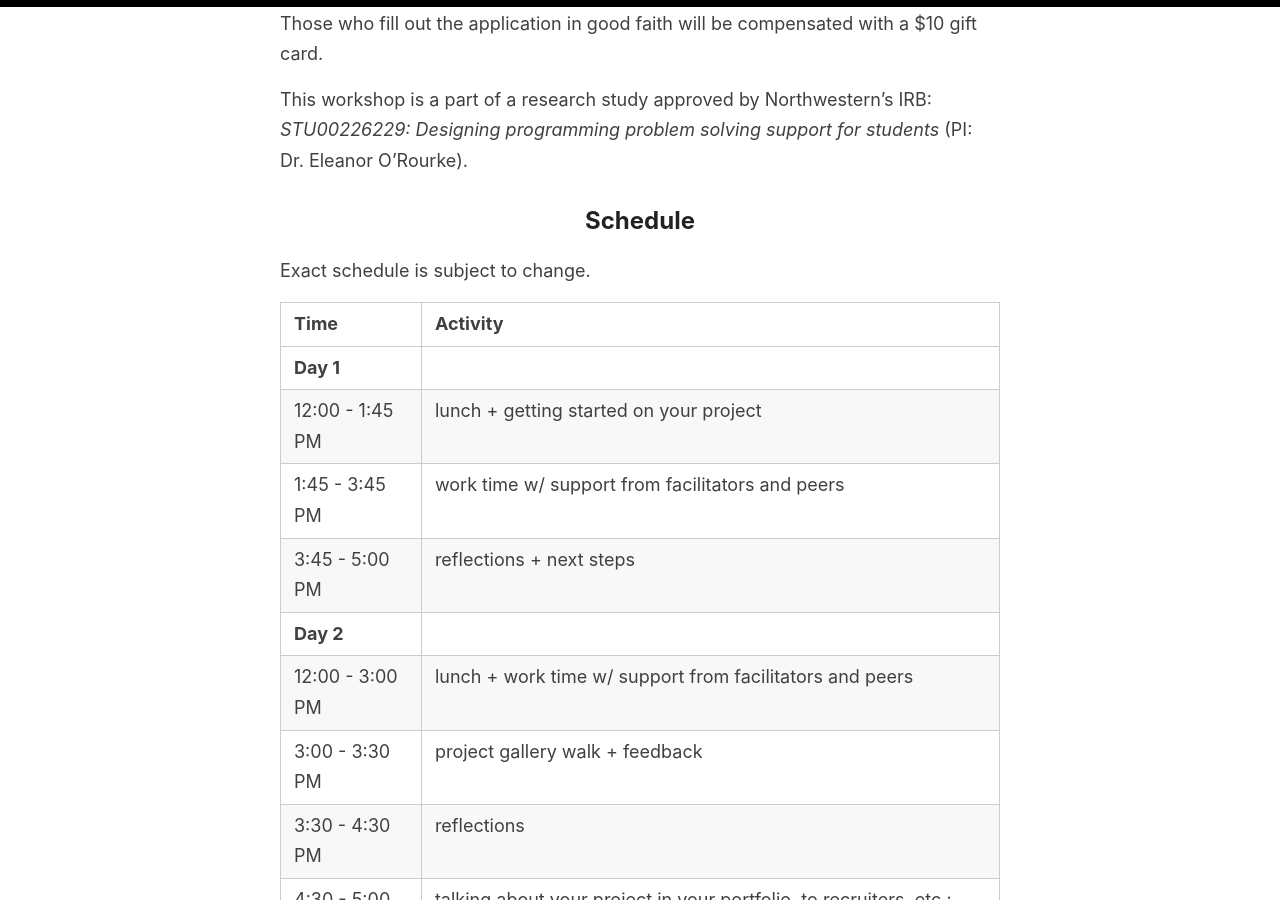
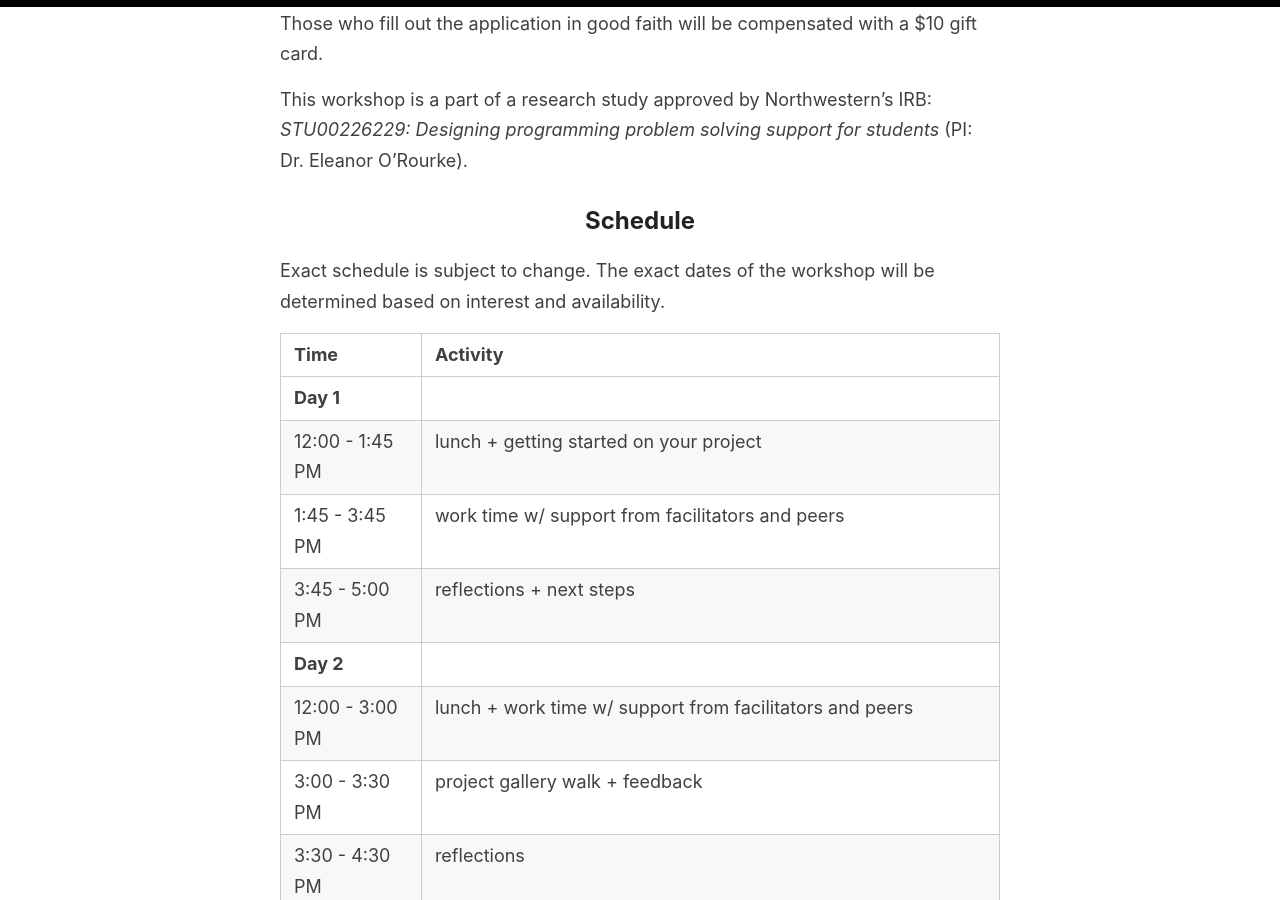
Before and after one commit to NUDelta/personal-project-workshop, a Jekyll site: the page built from index.md, in a window 1280 px wide and 900 px high, scrolled down 1523 px. Built offline with Jekyll 4.4.1, drawn with Linux system fonts in a browser that asks for light colours; our own code applies the rules of GitHub Pages for plain Markdown files; some of the changed text lies outside the part shown.

Commit message:
Date update

```diff
--- a/index.md
+++ b/index.md
@@ -9,11 +9,11 @@ layout: default
 
 _Not sure how to get started on a personal project? Join our workshop to get support from facilitators and peers!_
 
-May 30-31, 2026 @ 12-5 PM
-
 Mudd Library, Northwestern University
 
 **Applications accepted on a rolling basis, due July 3!**
+
+Workshop time will be determined based on interest and availability.
 
 {% include apply_button.html %}
 
@@ -53,7 +53,7 @@ This workshop is a part of a research study approved by Northwestern's IRB: _STU
 ## Schedule
 {: #schedule}
 
-Exact schedule is subject to change.
+Exact schedule is subject to change. The exact dates of the workshop will be determined based on interest and availability.
 
 | Time | Activity |
 |------|----------|
```
